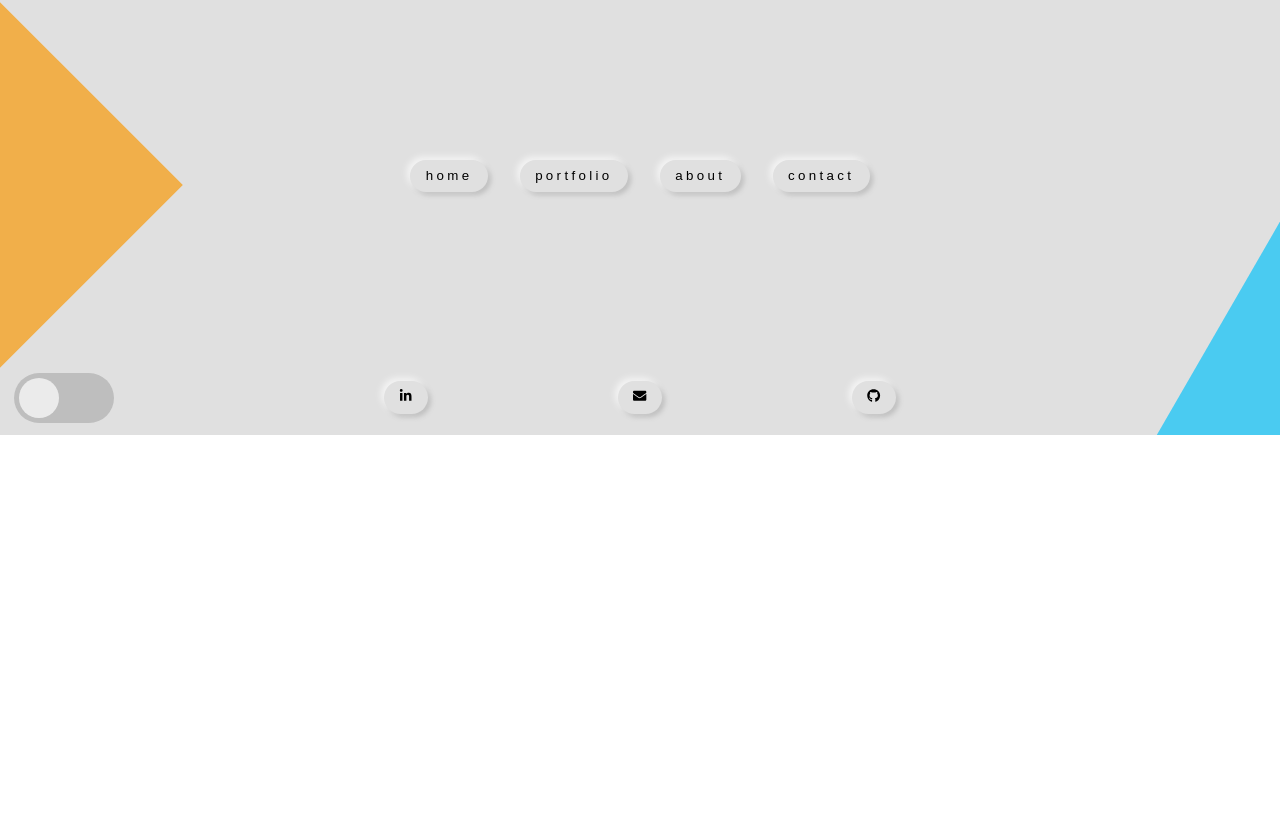
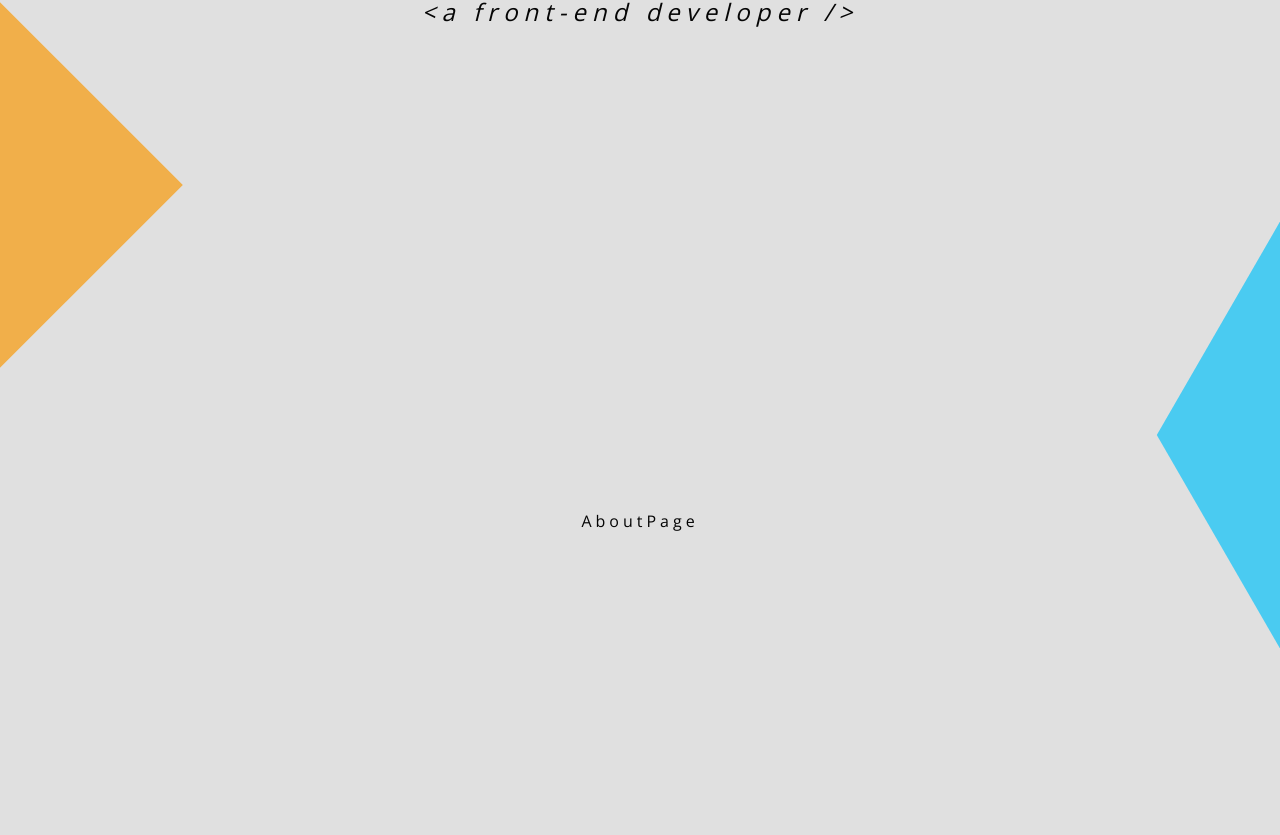
Before and after one commit to grahamjantz/graham-jantz-portfolio, a React (Create React App) app: page / in a window 1280 px wide. Shown: the part 365-1200 px from the top of the page. Before the commit the page ends 800 px from the top, so only its background shows below. Built offline with nearby package versions, Linux system fonts and the light colour scheme.

Commit message:
began changing site layout to SPA

```diff
--- a/package.json
+++ b/package.json
@@ -3,6 +3,7 @@
   "version": "0.1.0",
   "private": true,
   "dependencies": {
+    "@emotion/react": "^11.10.0",
     "@emotion/styled": "^11.10.0",
     "@testing-library/jest-dom": "^5.16.5",
     "@testing-library/react": "^13.3.0",
--- a/src/App.css
+++ b/src/App.css
@@ -7,9 +7,9 @@
 
 .App {
     width: 100vw;
-    height: 100vh;
+    height: auto;
     display: grid;
-    grid-template-rows: 75px 1fr 75px;
+    grid-template-rows: 75px 100vh repeat(3, 500px) 75px;
     /* background-color: #e0e0e0; */
     font-family: 'Open Sans';
     text-align: center;
@@ -19,4 +19,5 @@
     /* border: 1px solid black; */
     display: flex;
     justify-content: center;
+    background-color: transparent;
 }
--- a/src/App.js
+++ b/src/App.js
@@ -8,23 +8,9 @@ import HomePage from './components/HomePage/HomePage';
 import PortfolioPage from './components/PortfolioPage/PortfolioPage';
 import AboutPage from './components/AboutPage/AboutPage';
 import ContactPage from './components/ContactPage/ContactPage';
+import { lightTheme, darkTheme } from './themes'
 
 function App() {
-  const [page, setPage] = useState(<HomePage />);
-  const [appBackground, setAppBackground] = useState('#e0e0e0')
-
-  const StyledApp = styled.span`
-    background-color: ${appBackground};
-  `;
-
-  const changeTheme = () => {
-    if (appBackground === '#e0e0e0') {
-      setAppBackground('#050505')
-    } else if (appBackground === '#050505') {
-      setAppBackground('#e0e0e0')
-    }
-  }
-
   const renderHomePage = () => {
     setPage(<HomePage
                 renderHomePage={renderHomePage}
@@ -41,6 +27,41 @@ function App() {
   const renderContactPage = () => {
     setPage(<ContactPage />)
   }
+  const [page, setPage] = useState(<HomePage
+                                      renderHomePage={renderHomePage}
+                                      renderPortfolioPage={renderPortfolioPage}
+                                      renderAboutPage={renderAboutPage}
+                                      renderContactPage={renderContactPage} />);
+  const [appBackground, setAppBackground] = useState(lightTheme.body)
+  const [appColor, setAppColor] = useState(lightTheme.color);
+  const [theme, setTheme] = useState(lightTheme);
+
+  const toggleTheme = () => {
+    console.log(theme)
+
+    if (theme === lightTheme) {
+      setTheme(darkTheme)
+    } else if (theme === darkTheme){
+      setTheme(lightTheme)
+    }
+
+    console.log(theme)
+  }
+
+  const StyledApp = styled.span`
+  background-color: ${theme.body};
+  color: ${theme.color};
+  `;
+
+  const changeTheme = () => {
+    if (appBackground === lightTheme.body) {
+      setAppBackground(darkTheme.body)
+      setAppColor(darkTheme.color)
+    } else if (appBackground === darkTheme.body) {
+      setAppBackground(lightTheme.body)
+      setAppColor(lightTheme.color)
+    }
+  }
 
   return (
     <StyledApp className='App'>
@@ -49,8 +70,21 @@ function App() {
           renderPortfolioPage={renderPortfolioPage}
           renderAboutPage={renderAboutPage}
           renderContactPage={renderContactPage}/>
-        <Main page={page}/>
-        <Footer changeTheme={changeTheme}/>
+        {/* <Main page={page}/> */}
+        <div className='org-squ-container'>
+          <div className='org-square'></div>
+        </div>
+        <div className='blu-rec-container'>
+          <div className='blu-rectangle'></div>
+        </div>
+        <div className='blu-rec-container2'>
+          <div className='blu-rectangle2'></div>
+        </div>
+        <HomePage />
+        <AboutPage />
+        <PortfolioPage />
+        <ContactPage />
+        <Footer toggleTheme={toggleTheme} changeTheme={changeTheme}/>
     </StyledApp>
   );
 }
--- a/src/components/Footer/Footer.js
+++ b/src/components/Footer/Footer.js
@@ -4,11 +4,11 @@ import Switch from '../Switch/Switch';
 import './Footer.css'
 import { FaLinkedinIn, FaEnvelope, FaGithub } from "react-icons/fa";
 
-const Footer = ({ changeTheme }) => {
+const Footer = ({ changeTheme, toggleTheme }) => {
   return (
     <div className='component'>
       <div className='footer-container'>
-        <Switch changeTheme={changeTheme}/>
+        <Switch toggleTheme={toggleTheme} changeTheme={changeTheme}/>
         <div className='footer-nav'>
           <Button text = {FaLinkedinIn()} />
           <Button text = {FaEnvelope()}/>
--- a/src/components/HomePage/HomePage.css
+++ b/src/components/HomePage/HomePage.css
@@ -3,11 +3,7 @@
     align-items: center;
     justify-content: center;
     width: 100%;
-}
-
-.main-comp {
-    height: 80%;
-    z-index: 10;
+    height: 70%;
 }
 
 .hero-title {
--- a/src/components/HomePage/HomePage.js
+++ b/src/components/HomePage/HomePage.js
@@ -11,11 +11,11 @@ const HomePage = ({ renderHomePage, renderPortfolioPage, renderAboutPage, render
             <h1 className='hero-title'>Hey, I'm Graham Jantz</h1>
             <h2 className='hero-subtitle'>{'<a front-end developer />'}</h2>
           </div>
-          <NavbarList
+          {/* <NavbarList
                     renderHomePage={renderHomePage}
                     renderPortfolioPage={renderPortfolioPage}
                     renderAboutPage={renderAboutPage}
-                    renderContactPage={renderContactPage}/>
+                    renderContactPage={renderContactPage}/> */}
         </div>
     </div>
   )
--- a/src/components/Main/Main.css
+++ b/src/components/Main/Main.css
@@ -9,6 +9,7 @@
     position: absolute;
     left: 0;
     bottom: 50px;
+    z-index: 10;
 }
 
 .org-square {
@@ -40,6 +41,28 @@
     overflow: hidden;
 }
 
+.blu-rec-container2 {
+    width: 300px;
+    height: 400px;
+    overflow: hidden;
+    position: absolute;
+    right: 0;
+    bottom: -400px;
+    transform: rotateZ(180deg);
+    transform: rotateX(180deg);
+}
+
+.blu-rectangle2 {
+    width: 400px;
+    height: 600px;
+    background-color: #04c1faad;
+    position: absolute;
+    transform: rotate(30deg);
+    right: -250px;
+    bottom: -400px;
+    overflow: hidden;
+}
+
 .main-comp {
     height: 100%;
     display: flex;
--- a/src/components/Switch/Switch.js
+++ b/src/components/Switch/Switch.js
@@ -4,7 +4,7 @@ import styled  from "@emotion/styled"
 
 
 
-const Switch = ({ changeTheme }) => {
+const Switch = ({ changeTheme, toggleTheme }) => {
   const [switchButtonPosition, setSwitchButtonPosition] = useState('5px');
 
   const ThemeSwitch = styled.div`
@@ -33,7 +33,7 @@ const Switch = ({ changeTheme }) => {
     }
   return (
     <div>
-        <ThemeSwitch onClick={changeTheme}>
+        <ThemeSwitch onClick={toggleTheme}>
           <SwitchButton onClick={handleClick}></SwitchButton>
         </ThemeSwitch>
     </div>
--- /dev/null
+++ b/src/themes.js
@@ -0,0 +1,9 @@
+export const lightTheme = {
+    body: '#e0e0e0',
+    color: '#050505'
+}
+
+export const darkTheme = {
+    body: '#050505',
+    color: '#e0e0e0'
+}
```
